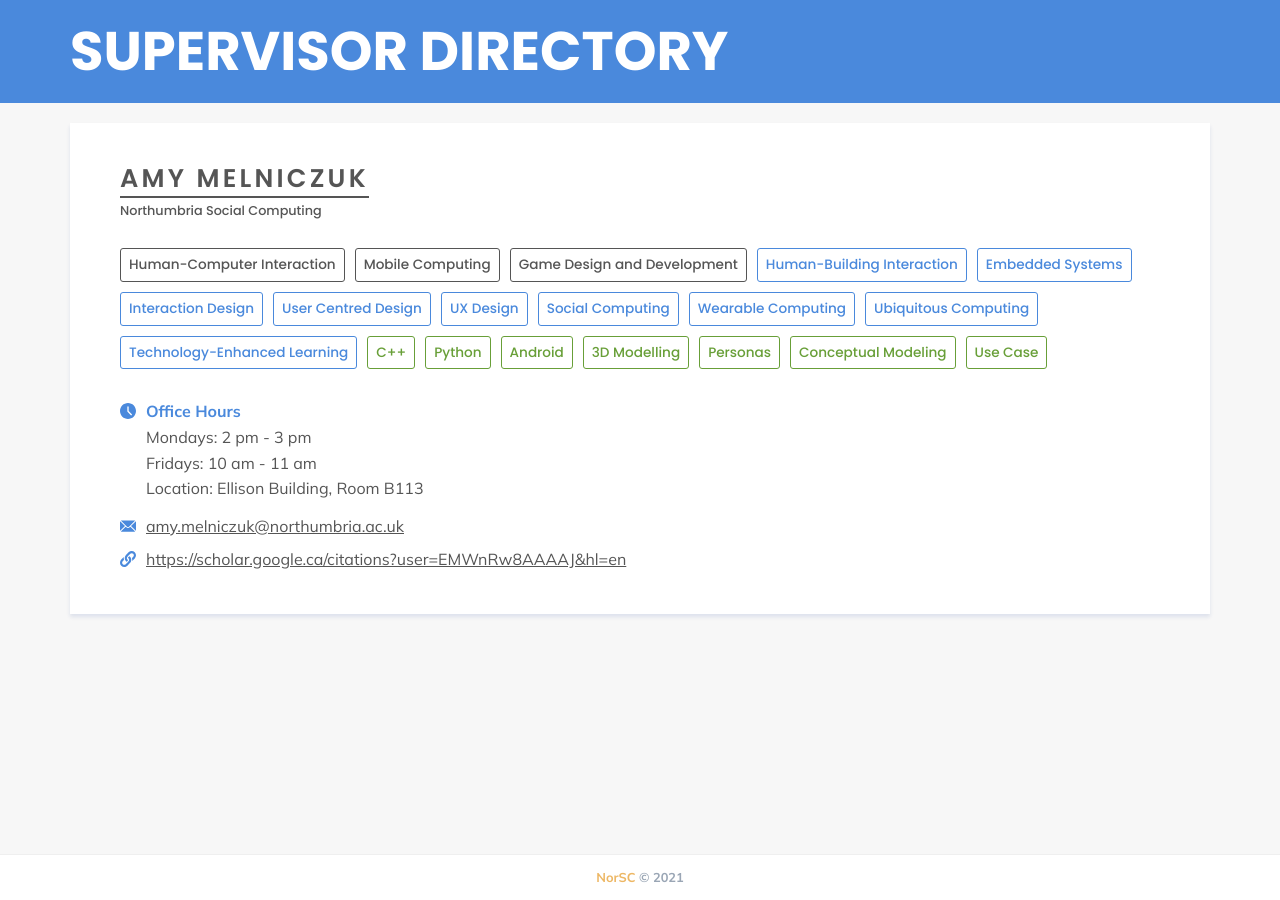
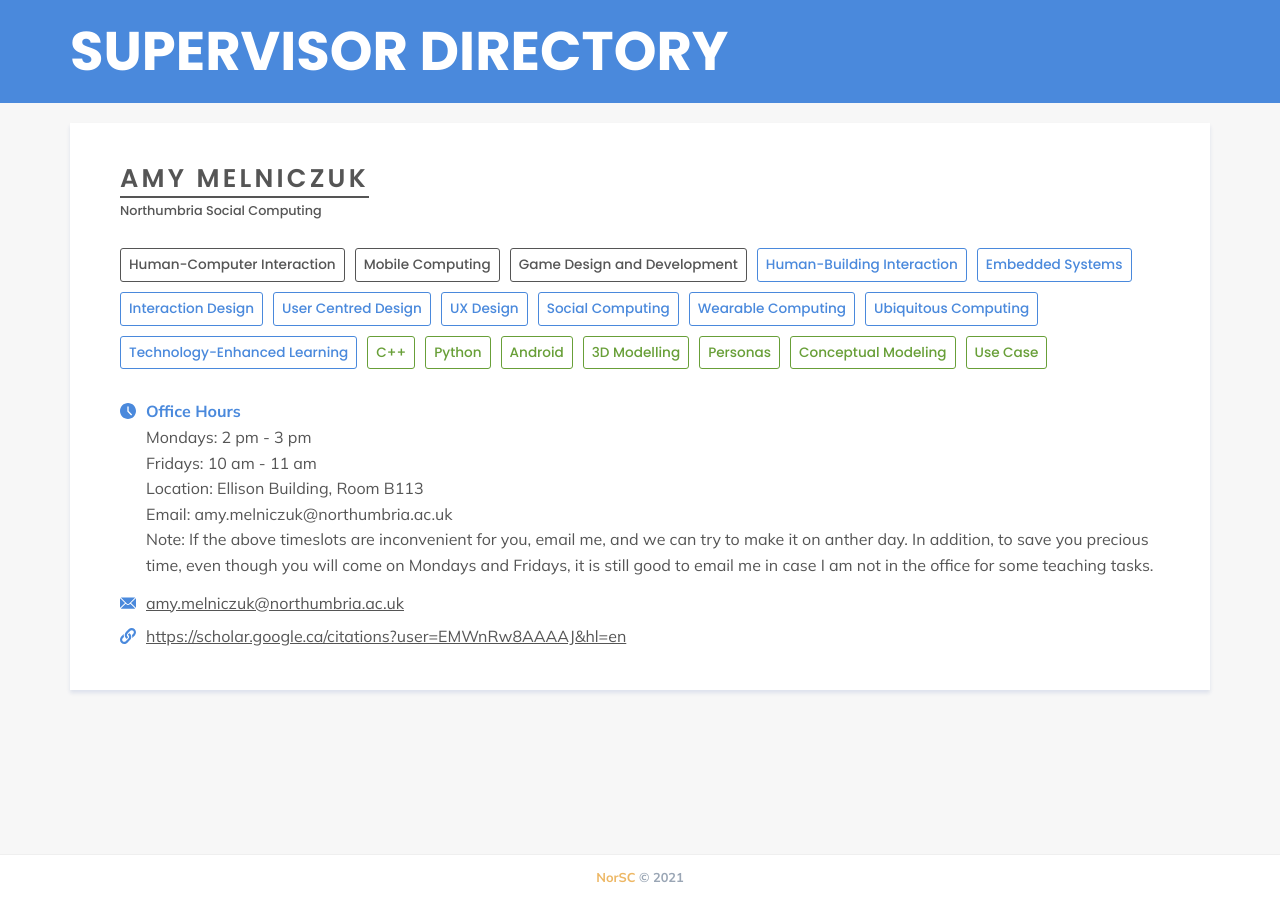
Before and after one commit to NorSC/supervisor-search, a Jekyll site: the page built from _supervisors/amy-melniczuk.md, in a window 1280 px wide. Built offline with Jekyll 4.4.1, drawn with Linux system fonts in a browser that asks for light colours; a script that is not in the unit is left out.

Commit message:
Update Supervisors “amy-melniczuk”

```diff
--- a/_supervisors/amy-melniczuk.md
+++ b/_supervisors/amy-melniczuk.md
@@ -6,10 +6,16 @@ available_msc: true
 available_phd: false
 email: amy.melniczuk@northumbria.ac.uk
 website: https://scholar.google.ca/citations?user=EMWnRw8AAAAJ&hl=en
-office_hours: |-
+office_hours: >-
   Mondays: 2 pm - 3 pm
+
   Fridays: 10 am - 11 am
+
   Location: Ellison Building, Room B113
+
+  Email: amy.melniczuk@northumbria.ac.uk
+
+  Note: If the above timeslots are inconvenient for you, email me, and we can try to make it on anther day. In addition, to save you precious time, even though you will come on Mondays and Fridays, it is still good to email me in case I am not in the office for some teaching tasks.
 research_group: Northumbria Social Computing
 research_themes:
   - Human-Computer Interaction
```
